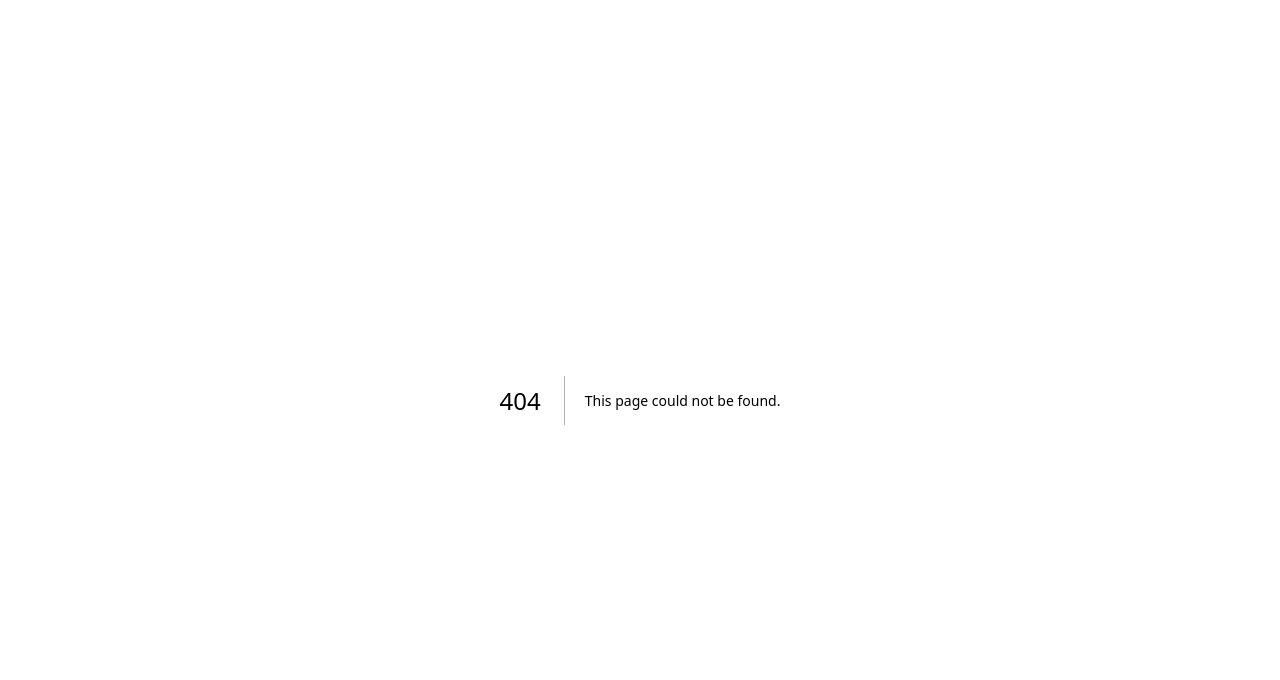
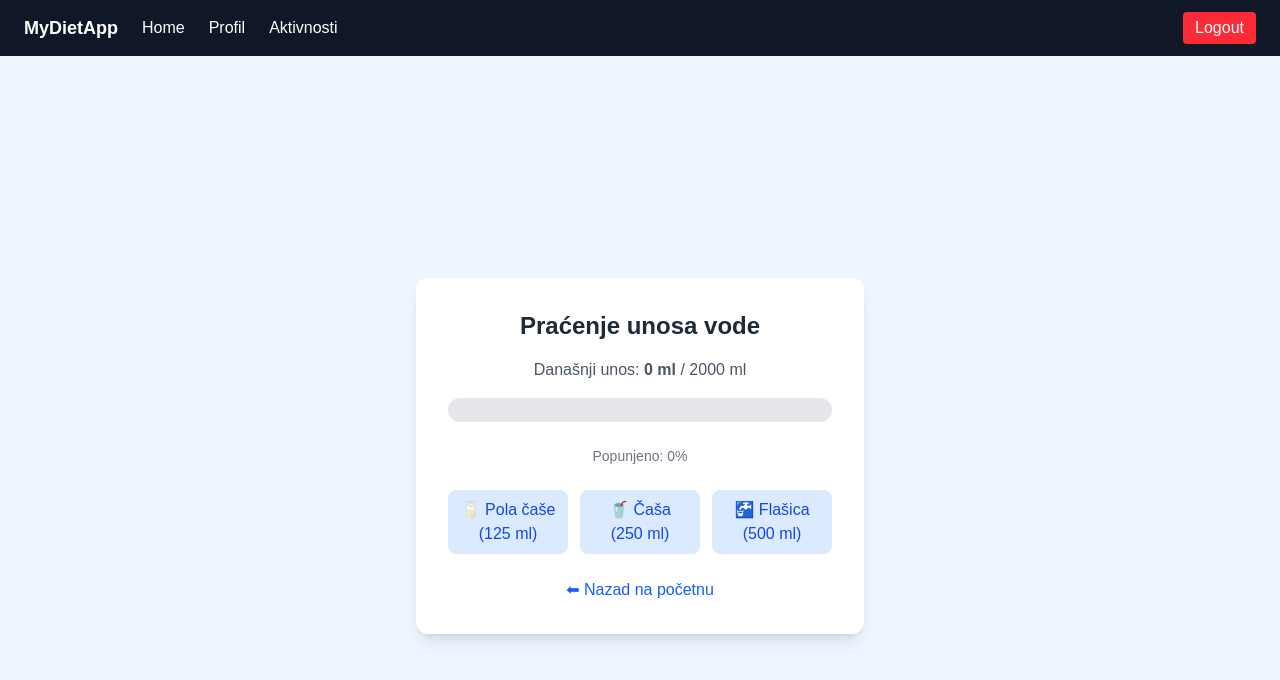
Before and after one commit to elab-development/internet-tehnologije-2025-appzapracenjeishrane, a Next.js app: page /water in a window 1280 px wide. Before the commit this address had no page. Shown: the top 680 px of the page. Built offline with nearby package versions, Linux system fonts and the light colour scheme.

Commit message:
Dodata strana za pracenje vode

```diff
--- a/app/(app)/page.tsx
+++ b/app/(app)/page.tsx
@@ -1,3 +1,4 @@
+import Link from "next/link";
 export default function Home() {
   return (
     <main
@@ -10,6 +11,16 @@ export default function Home() {
         <p className="mt-2 text-gray-600">
           Ovo je početna stranica aplikacije.
         </p>
+
+        <Link
+          href="/water"
+          className="inline-block mt-6 bg-blue-500 text-white px-6 py-2 rounded-lg hover:bg-blue-600 transition"
+        >
+          Prati unos vode
+        </Link>
+
+
+
       </div>
     </main>
   );
--- /dev/null
+++ b/app/(app)/water/page.tsx
@@ -0,0 +1,72 @@
+ "use client";
+
+import { useState } from "react";
+import Link from "next/link";
+
+export default function WaterPage() {
+  const DAILY_GOAL = 2000; // ml
+  const [intake, setIntake] = useState(0);
+
+  const addWater = (amount: number) => {
+    setIntake((prev) => Math.min(prev + amount, DAILY_GOAL));
+  };
+
+  const progress = Math.round((intake / DAILY_GOAL) * 100);
+
+  return (
+    <main className="min-h-screen flex items-center justify-center bg-blue-50">
+      <div className="bg-white p-8 rounded-xl shadow-lg w-full max-w-md text-center">
+        <h1 className="text-2xl font-bold text-gray-800 mb-4">
+          Praćenje unosa vode
+        </h1>
+
+        <p className="text-gray-600 mb-4">
+          Današnji unos: <b>{intake} ml</b> / 2000 ml
+        </p>
+
+        {/* Skala / progress bar */}
+        <div className="w-full bg-gray-200 rounded-full h-6 overflow-hidden mb-6">
+          <div
+            className="bg-blue-500 h-6 transition-all"
+            style={{ width: `${progress}%` }}
+          />
+        </div>
+
+        <div className="text-sm text-gray-500 mb-6">
+          Popunjeno: {progress}%
+        </div>
+
+        {/* Dugmad */}
+        <div className="flex justify-between gap-3">
+          <button
+            onClick={() => addWater(125)}
+            className="flex-1 bg-blue-100 hover:bg-blue-200 text-blue-700 py-2 rounded-lg"
+          >
+            🥛 Pola čaše <br /> (125 ml)
+          </button>
+
+          <button
+            onClick={() => addWater(250)}
+            className="flex-1 bg-blue-100 hover:bg-blue-200 text-blue-700 py-2 rounded-lg"
+          >
+            🥤 Čaša <br /> (250 ml)
+          </button>
+
+          <button
+            onClick={() => addWater(500)}
+            className="flex-1 bg-blue-100 hover:bg-blue-200 text-blue-700 py-2 rounded-lg"
+          >
+            🚰 Flašica <br /> (500 ml)
+          </button>
+        </div>
+
+        <Link
+          href="/"
+          className="inline-block mt-6 text-blue-600 hover:underline"
+        >
+          ⬅ Nazad na početnu
+        </Link>
+      </div>
+    </main>
+  );
+}
```
Also changed, not shown: 1 other file (tests, documents, lock files or other folders).
